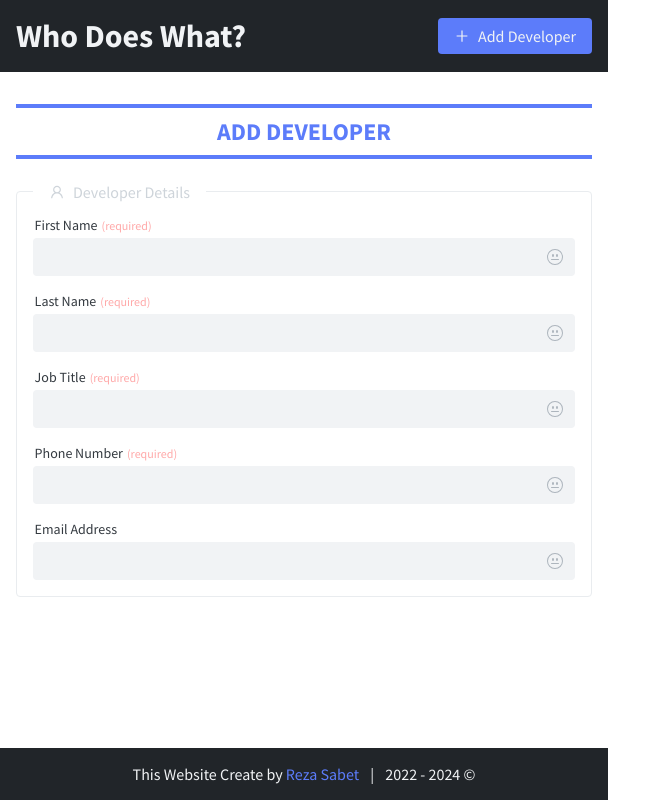
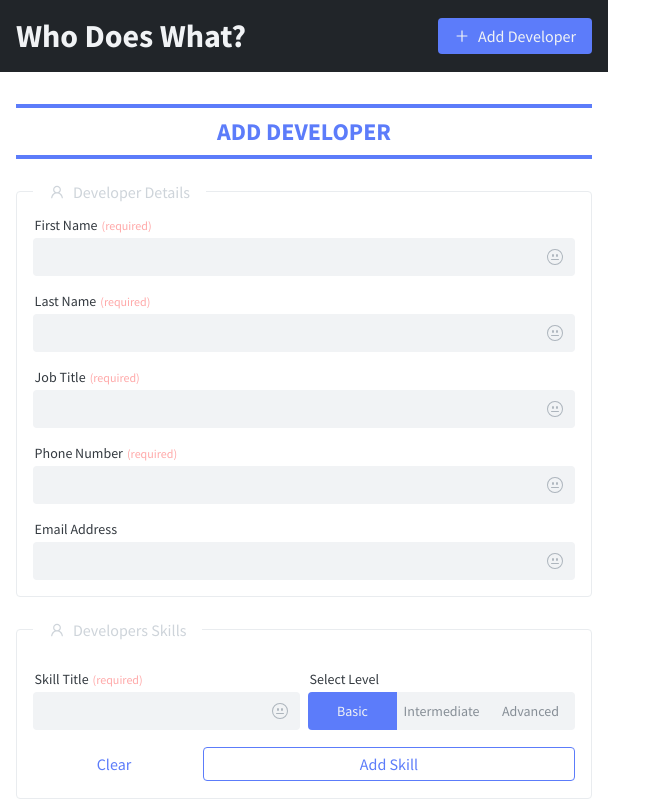
Before and after one commit to rezsbt/who-does-what, a Next.js app: page /developer/add in a window 1280 px wide. Shown: the top 800 px of the page, without its empty margins (0-671 px from the left). Built offline with nearby package versions, Linux system fonts and the light colour scheme.

Commit message:
Complete add developer page

```diff
--- /dev/null
+++ b/components/modules/DeveloperSkillsForm.js
@@ -0,0 +1,84 @@
+import { useState, useEffect } from 'react'
+import { AiOutlineUser } from 'react-icons/ai'
+// Styles
+import styles from './DeveloperSkillsForm.module.scss'
+// Components
+import FormInput from '../elements/FormInput'
+import SelectLevel from './SelectLevel'
+import Button from '../elements/Button'
+import Skills from './Skills'
+// Helpers
+import { developerSkillsValidation } from '@/helpers/clientValidations'
+
+const initialFormData = {
+  title: '',
+  level: 'BASIC',
+}
+const initialIsTouched = {
+  title: false,
+  level: false,
+}
+const initialErrors = {}
+
+export default function DeveloperSkillsForm ({ data, setData, error }) {
+
+  const [formData, setFormData] = useState(initialFormData)
+  const [isTouched, setIsTouched] = useState(initialIsTouched)
+  const [errors, setErrors] = useState(initialErrors)
+
+  const onChange = event => {
+    setFormData(prevState => ({ ...prevState, [event.target.name]: event.target.value}))
+    setIsTouched(prevState => ({ ...prevState, [event.target.name]: true}))
+  }
+
+  useEffect(() => {
+    setErrors(developerSkillsValidation(formData))
+  }, [formData, isTouched])
+
+  const clearHandler = () => {
+    setFormData(initialFormData)
+    setIsTouched(initialIsTouched)
+    setErrors(initialErrors)
+  }
+
+  const addHandler = () => {
+    if (!Object.keys(errors).length) {
+      setData([...data, formData])
+      clearHandler()
+    }
+  }
+
+  return (
+    <div className="formContainer">
+      <h6 className="formTitle">
+        <AiOutlineUser/>
+        <span>Developers Skills</span>
+      </h6>
+      <Skills data={data} setData={setData}/>
+      {!!error && (
+        <div className={styles.error}>
+          <p>First add skill</p>
+        </div>
+      )}
+      <div className="formRow">
+        <FormInput
+          id='title'
+          title='Skill Title'
+          type='text'
+          name='title'
+          value={formData.title}
+          onChange={onChange}
+          isTouched={isTouched.title}
+          error={errors.title}
+          showEmoji={true}
+          required={true}
+        />
+        <SelectLevel level={formData.level} onChange={value => setFormData(prevState => ({...prevState, level: value}))}/>
+      </div>
+      <div className={styles.buttonsContainer}>
+        <Button onClick={clearHandler} className={styles.cancel} variant='transparent'>Clear</Button>
+        <Button onClick={addHandler} className={styles.create} variant='outline'>Add Skill</Button>
+      </div>
+    </div>
+  )
+}
--- /dev/null
+++ b/components/modules/DeveloperSkillsForm.module.scss
@@ -0,0 +1,25 @@
+@import '../../styles/utils';
+
+.buttonsContainer {
+  display: flex;
+  justify-content: flex-start;
+  align-items: center;
+  gap: $row-gap;
+}
+
+.cancel {
+  flex-grow: 1;
+}
+
+.create {
+  flex-grow: 3;
+}
+
+.error {
+  background: $oc-red-1;
+  padding: 1rem;
+  text-align: center;
+  border-radius: $border-radius;
+  color: $oc-red-5;
+  margin-bottom: 1rem;
+}
--- /dev/null
+++ b/components/modules/SelectLevel.js
@@ -0,0 +1,15 @@
+// Styles
+import styles from './SelectLevel.module.scss'
+
+export default function SelectLevel ({ level, onChange }) {
+  return (
+    <div className={styles.container}>
+      <p className={styles.title}>Select Level</p>
+      <div className={styles.levels}>
+        <span className={`${styles.level} ${level === 'BASIC' ? styles.active : ''}`} onClick={() => onChange('BASIC')}><span>Basic</span></span>
+        <span className={`${styles.level} ${level === 'INTERMEDIATE' ? styles.active : ''}`} onClick={() => onChange('INTERMEDIATE')}><span>Intermediate</span></span>
+        <span className={`${styles.level} ${level === 'ADVANCED' ? styles.active : ''}`} onClick={() => onChange('ADVANCED')}><span>Advanced</span></span>
+      </div>
+    </div>
+  )
+}
--- /dev/null
+++ b/components/modules/SelectLevel.module.scss
@@ -0,0 +1,50 @@
+@import '../../styles/utils';
+
+.title {
+  font-size: 14px;
+  margin-bottom: 0.25rem;
+  margin-left: 0.1rem;
+  color: $text-black;
+}
+
+.levels {
+  width: 100%;
+  display: flex;
+  justify-content: flex-start;
+  align-items: center;
+  border-radius: $border-radius;
+  // overflow: hidden;
+  .level {
+    flex-grow: 1;
+    flex-basis: 0;
+    background-color: $oc-gray-1;
+    height: 38px;
+    display: flex;
+    justify-content: center;
+    align-items: center;
+    color: $text-light-gray;
+    cursor: pointer;
+    transition: background 150ms ease-in-out, color 150ms ease-in-out;
+    font-size: 14px;
+    &.active {
+      background: $primary-color;
+      color: $text-white;
+    }
+    &:first-child {
+      border-top-left-radius: $border-radius;
+      border-bottom-left-radius: $border-radius;
+    }
+    &:nth-child(2) {
+      // border-right: 0.1rem solid $oc-gray-2;
+      // border-left: 0.1rem solid $oc-gray-2;
+    }
+    &:last-child {
+      border-top-right-radius: $border-radius;
+      border-bottom-right-radius: $border-radius;
+    }
+    &:hover {
+      background: $primary-color-hover;
+      color: $text-white;
+    }
+  }
+}
--- /dev/null
+++ b/components/modules/Skills.js
@@ -0,0 +1,46 @@
+import { AiOutlineDelete, AiOutlineEdit } from 'react-icons/ai'
+// Styles
+import styles from './Skills.module.scss'
+// Components
+import Button from '../elements/Button'
+
+export default function Skills ({ data, setData }) {
+  return (
+    <div className={styles.container}>
+      {data.map((skill, index) => <Skill {...skill} key={index} index={index} setData={setData} data={data} />)}
+    </div>
+  )
+}
+
+function Skill ({ title, level, index, _id, setData, data }) {
+
+  const deleteHandler = (id, hasId) => {
+    if (hasId) {
+      setData([...data.filter(({_id}) => _id !== id)])
+    }
+    else {
+      setData([...data.filter((item, index) => index !== id)])
+    }
+  }
+
+  const convertLevel = level => {
+    switch (level) {
+      case 'BASIC': return 'Basic'
+      case 'INTERMEDIATE': return 'Intermediate'
+      case 'ADVANCED': return 'Advanced'
+      default: return 'Basic'
+    }
+  }
+
+  return (
+    <article className={styles.skill}>
+      <div className={styles.content}>
+        <p className={styles.title}>{title}</p>
+        <p className={styles.level}>{convertLevel(level)}</p>
+      </div>
+      <div className={styles.buttons}>
+        <Button icon={<AiOutlineDelete/>} className={styles.delete} onClick={() => deleteHandler(_id || index, !!_id)}/>
+      </div>
+    </article>
+  )
+}
--- /dev/null
+++ b/components/modules/Skills.module.scss
@@ -0,0 +1,66 @@
+@import '../../styles/utils';
+
+.container {
+  margin-bottom: 1rem;
+  display: flex;
+  flex-direction: column;
+  gap: 0.5rem;
+
+}
+
+.skill {
+  display: flex;
+  justify-content: space-between;
+  align-items: center;
+  background-color: $oc-gray-1;
+  padding: 0.5rem 1rem;
+  border-radius: $border-radius;
+}
+
+.content {
+  display: flex;
+  justify-content: flex-start;
+  align-items: flex-end;
+}
+
+.title {
+  text-transform: capitalize;
+  font-size: 16px;
+  color: $text-black;
+}
+
+.level {
+  font-size: 14px;
+  color: $text-light-gray;
+  margin-left: 0.5rem;
+}
+
+.buttons {
+  display: flex;
+  justify-content: flex-end;
+  align-items: center;
+}
+
+.delete {
+  background: transparent;
+  color: $text-black;
+  font-size: 18px;
+  font-weight: bold;
+  padding: 0.5rem;
+  transition: color 150ms ease-in-out, background 150ms ease-in-out;
+  &:hover {
+    background: transparent;
+  }
+  &:active {
+    background: $oc-gray-4;
+  }
+}
+
+.delete {
+  &:hover {
+    color: $oc-red-4;
+  }
+  &:active{
+    color: $oc-red-4;
+  }
+}
--- a/components/templates/AddDeveloperPage.js
+++ b/components/templates/AddDeveloperPage.js
@@ -1,6 +1,11 @@
-import { useState } from "react"
+import { useEffect, useState } from "react"
+// Styles
+import styles from './AddDeveloperPage.module.scss'
 // Components
 import DeveloperDetailsForm from "../modules/DeveloperDetailsForm"
+import DeveloperSkillsForm from "../modules/DeveloperSkillsForm"
+import Button from "../elements/Button"
+import axios from "axios"
 
 const initialData = {
   firstName: '',
@@ -10,20 +15,36 @@ const initialData = {
   job: '',
   skills: [],
 }
-const initialIsTouched = {
+const initialIsDetailsTouched = {
   firstName: false,
   lastName: false,
   phone: false,
   email: false,
   job: false,
 }
-const initialErrors = {}
+const initialDetailsErrors = {}
 
 export default function AddDeveloperPage () {
 
   const [data, setData] = useState(initialData)
-  const [isTouched, setIsTouched] = useState(initialIsTouched)
-  const [errors, setErrors] = useState(initialErrors)
+  const [isDetailsTouched, setIsDetailsTouched] = useState(initialIsDetailsTouched)
+  const [detailsErrors, setDetailsErrors] = useState(initialDetailsErrors)
+  const [skillsError, setSkillsError] = useState(false)
+
+  useEffect(() => {
+    if (!!data.skills.length) setSkillsError(false)
+  }, [data])
+
+  const createHandler = async () => {
+    if (!data.skills.length) setSkillsError(true)
+    else setSkillsError(false)
+
+    if (!Object.keys(detailsErrors).length && !!data.skills.length) {
+      await axios.post('/api/developer', { data, })
+        .then(res => console.log(res))
+        .catch(err => console.log(err))
+    }
+  }
 
   return (
     <>
@@ -31,11 +52,20 @@ export default function AddDeveloperPage () {
       <DeveloperDetailsForm
         data={data}
         setData={setData}
-        isTouched={isTouched}
-        setIsTouched={setIsTouched}
-        errors={errors}
-        setErrors={setErrors}
+        isTouched={isDetailsTouched}
+        setIsTouched={setIsDetailsTouched}
+        errors={detailsErrors}
+        setErrors={setDetailsErrors}
       />
+      <DeveloperSkillsForm
+        data={data.skills}
+        setData={newSkills => setData(prevState => ({...prevState, skills: newSkills}))}
+        error={skillsError}
+      />
+      <div className={styles.buttonsContainer}>
+        <Button href='/' className={styles.cancel} variant='transparent'>Cancel</Button>
+        <Button onClick={createHandler} className={styles.create}>Create Developer</Button>
+      </div>
     </>
   )
 }
--- /dev/null
+++ b/components/templates/AddDeveloperPage.module.scss
@@ -0,0 +1,16 @@
+@import '../../styles/utils';
+
+.buttonsContainer {
+  display: flex;
+  justify-content: flex-start;
+  align-items: center;
+  gap: $row-gap;
+}
+
+.cancel {
+  flex-grow: 1;
+}
+
+.create {
+  flex-grow: 3;
+}
--- a/helpers/clientValidations.js
+++ b/helpers/clientValidations.js
@@ -36,8 +36,16 @@ const developerDetailsValidation = ({ firstName, lastName, phone, email, job })
 const developerSkillsValidation = data => {
 
   const errors = {}
+  const validLevels = ['BASIC', 'INTERMEDIATE', 'ADVANCED']
 
+  // Skill title
+  if (!data.title) errors.title = 'Title is required'
+  else delete errors.title
 
+  // Skill level
+  if (!data.level) errors.level = 'Level is required'
+  else if (!validLevels.includes(data.level)) errors.level = 'Level is invalid'
+  else delete errors.level
 
   return errors
 
--- a/package.json
+++ b/package.json
@@ -9,6 +9,7 @@
     "lint": "next lint"
   },
   "dependencies": {
+    "axios": "^1.3.4",
     "eslint": "8.37.0",
     "eslint-config-next": "13.2.4",
     "mongoose": "^7.0.3",
--- a/styles/_utils.scss
+++ b/styles/_utils.scss
@@ -14,6 +14,9 @@ $bg-dark: $oc-gray-9;
 $bg-light: white;
 
 $border-radius: 0.25rem;
+
+$row-gap: 0.5rem;
+$row-gap-lg: 1rem;
 
 // > -------------------- VARIABLES ------------------------
 // GRAY
--- a/styles/globals.scss
+++ b/styles/globals.scss
@@ -54,6 +54,7 @@ button {
   border-radius: $border-radius;
   padding: 1rem;
   padding-top: 1.5rem;
+  margin-bottom: 2rem;
   .formTitle {
     position: absolute;
     font-size: 16px;
@@ -69,4 +70,14 @@ button {
     gap: 0.5rem;
     font-weight: 400;
   }
+  .formRow {
+    display: flex;
+    justify-content: flex-start;
+    align-items: flex-start;
+    gap: $row-gap;
+    > * {
+      flex-grow: 1;
+      flex-basis: 0;
+    }
+  }
 }
```
Also changed, not shown: 1 other file (tests, documents, lock files or other folders).
